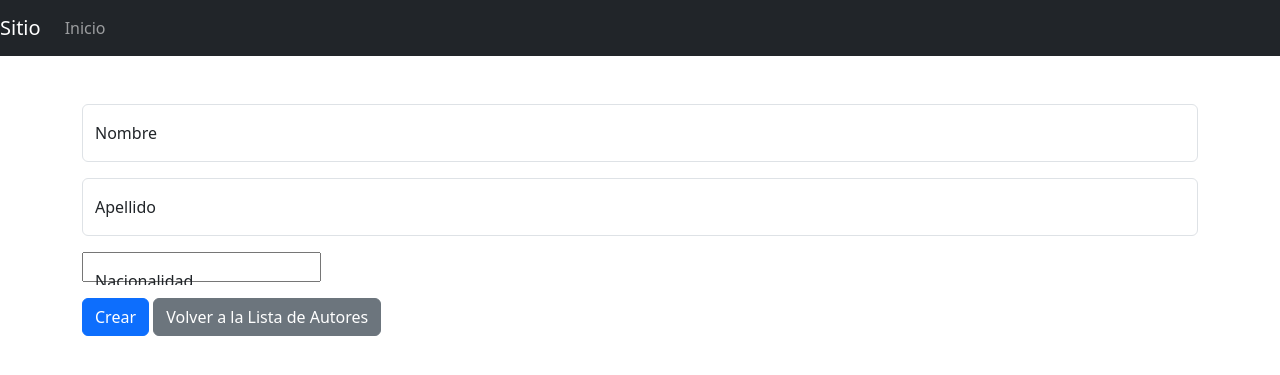
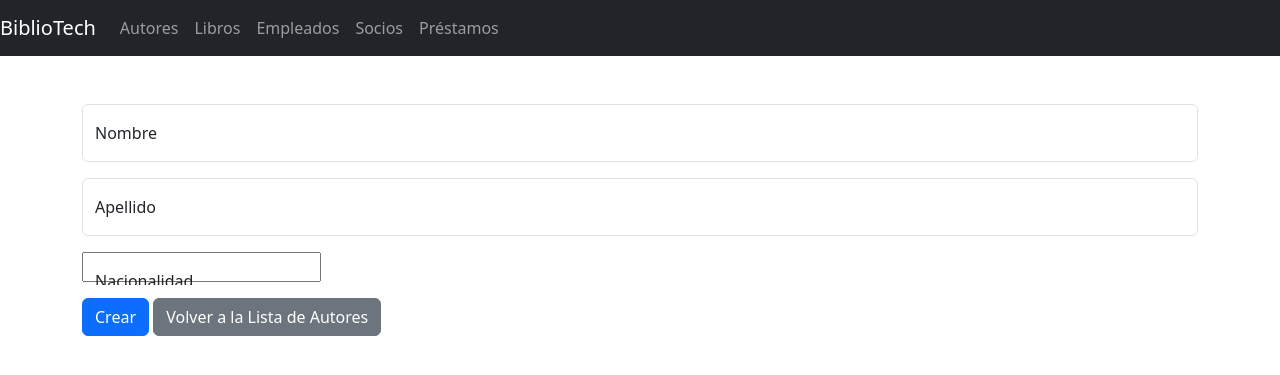
Before and after one commit to paunicole/alkemy-django-bibliotech, a Django app: page /author/new in a window 1280 px wide. Shown: the top 375 px of the page. Run offline with Django 4.2, Linux system fonts and the light colour scheme; some libraries are stand-ins or nearby versions.

Commit message:
Agregados links a todas las listas de la aplicación.

```diff
--- a/templates/navbar.html
+++ b/templates/navbar.html
@@ -1,13 +1,25 @@
 <nav class="navbar navbar-expand-lg navbar-dark bg-dark">
-    <a class="navbar-brand" href="#">Sitio</a>
+    <a class="navbar-brand ml-10" href="#">BiblioTech</a>
     <button class="navbar-toggler" type="button" data-toggle="collapse" data-target="#navbarNav"
         aria-controls="navbarNav" aria-expanded="false" aria-label="Toggle navigation">
         <span class="navbar-toggler-icon"></span>
     </button>
     <div class="collapse navbar-collapse" id="navbarNav">
         <ul class="navbar-nav">
-            <li class="nav-item active">
-                <a class="nav-link" href="#">Inicio</a>
+            <li class="nav-item">
+                <a class="nav-link" href="{% url 'author-list' %}">Autores</a>
+            </li>
+            <li class="nav-item">
+                <a class="nav-link" href="{% url 'book-list' %}">Libros</a>
+            </li>
+            <li class="nav-item">
+                <a class="nav-link" href="{% url 'employee-list' %}">Empleados</a>
+            </li>
+            <li class="nav-item">
+                <a class="nav-link" href="{% url 'member-list' %}">Socios</a>
+            </li>
+            <li class="nav-item">
+                <a class="nav-link" href="{% url 'lendbook-list' %}">Préstamos</a>
             </li>
         </ul>
     </div>
```
